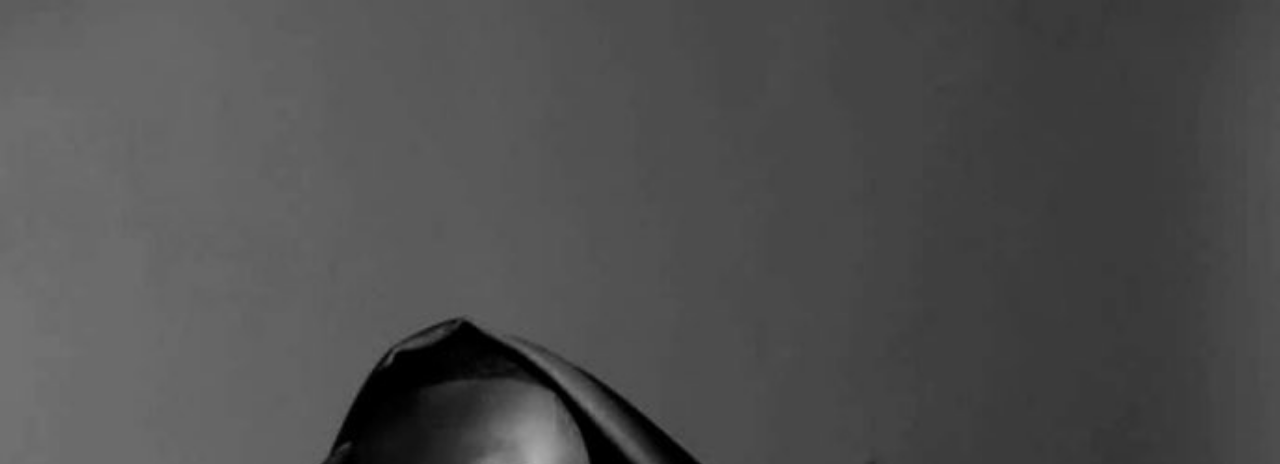
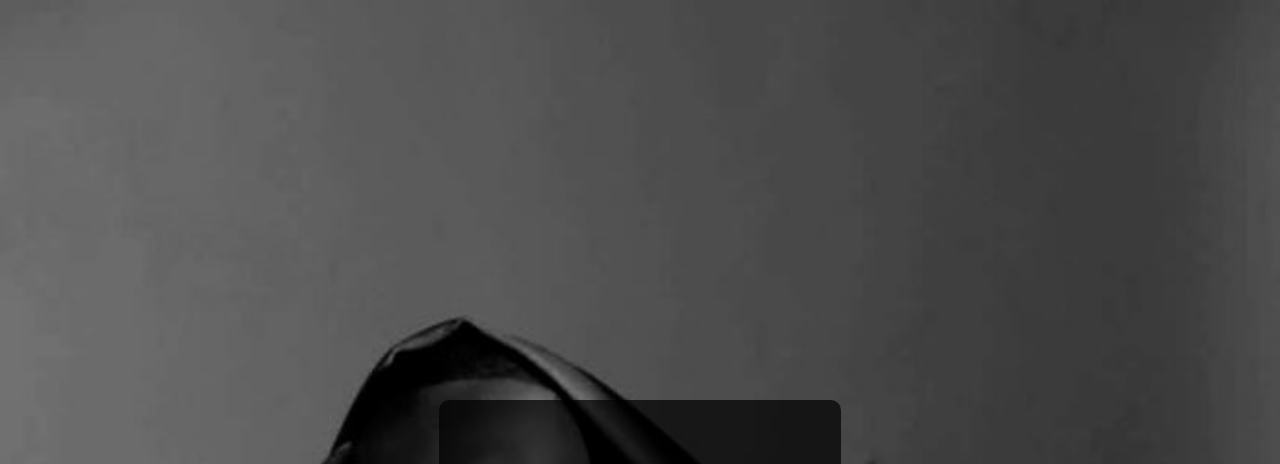
Before and after one commit to samtee1/Otsprofile, a plain HTML site: page index.html in a window 1280 px wide. Shown: the top 464 px of the page. Drawn offline with Linux system fonts and the light colour scheme.

Commit message:
Update index.html

```diff
--- a/index.html
+++ b/index.html
@@ -11,7 +11,7 @@
             font-family: Arial, sans-serif;
             background: url('background.JPG') no-repeat center top;
             background-size: cover;
-            padding-top: 700px;
+            padding-top: 300px;
             color: white;
             text-align: center;
             height: 100vh;
```
